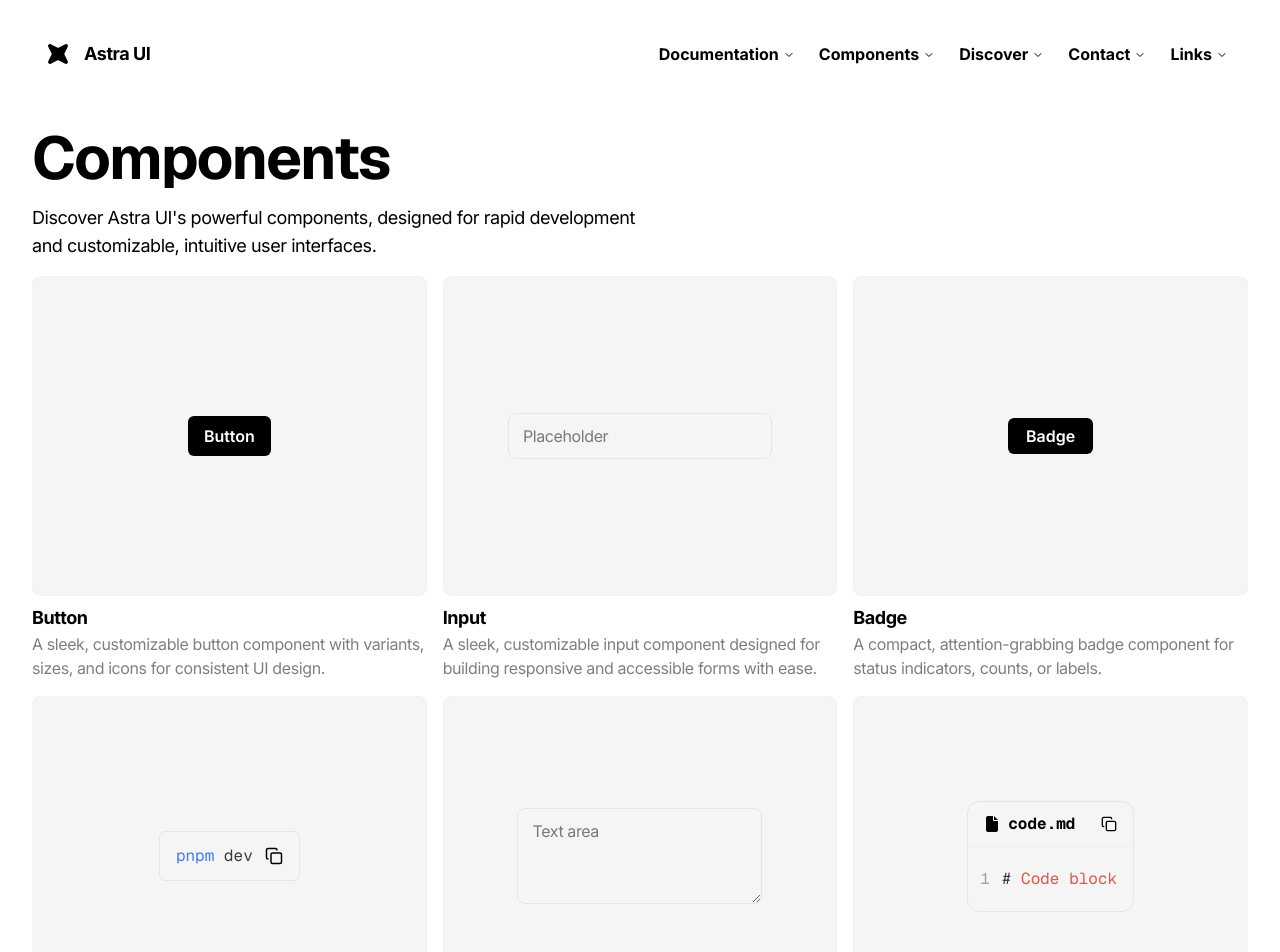
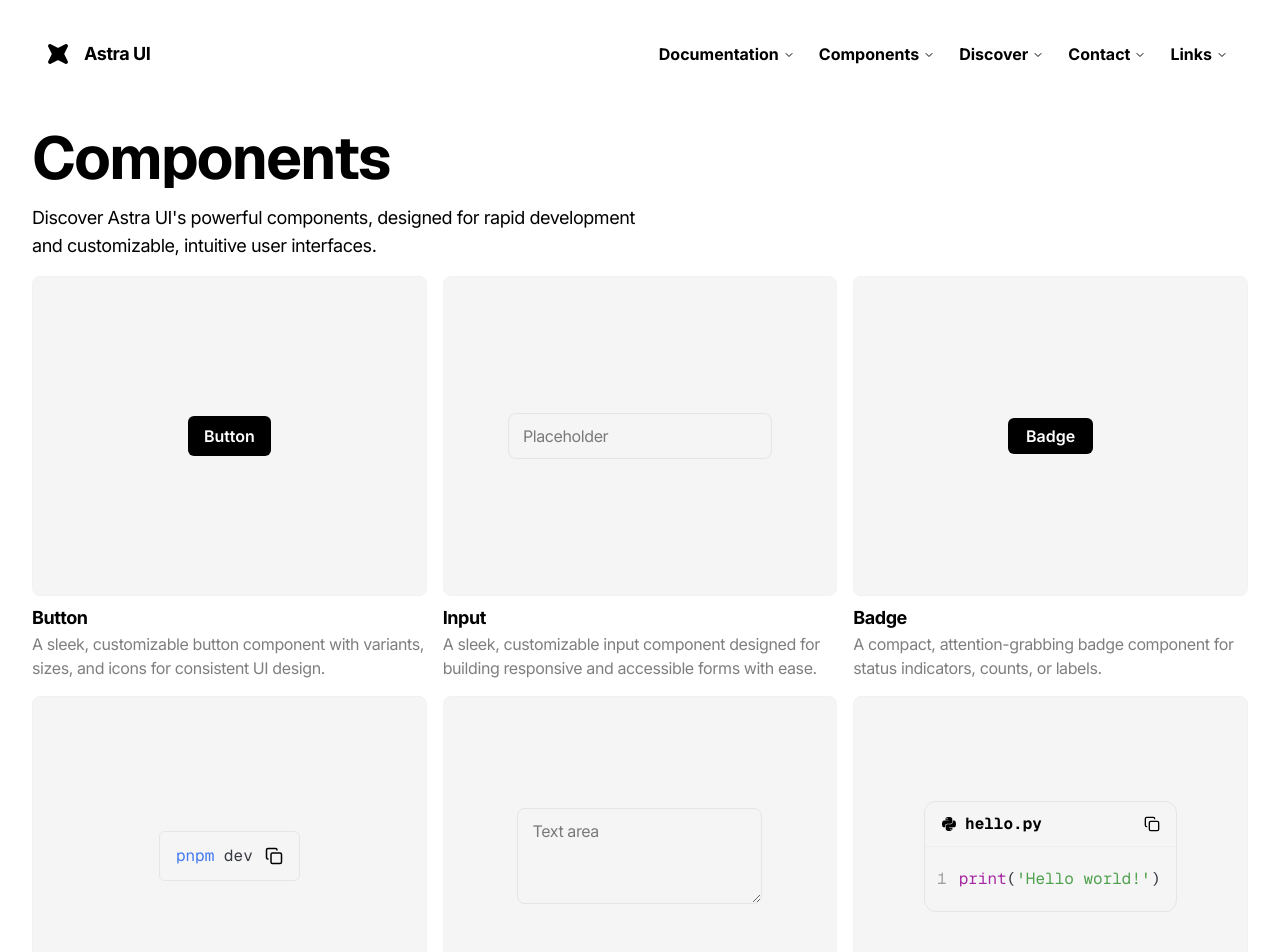
Before and after one commit to astraui/astraui, a Next.js app: page /components in a window 1280 px wide. Shown: the top 952 px of the page. Built offline with nearby package versions, Linux system fonts and the light colour scheme.

Commit message:
Debug code block component

```diff
--- a/components/astra/CodeBlock.tsx
+++ b/components/astra/CodeBlock.tsx
@@ -41,9 +41,9 @@ type CodeBlockProps = {
 };
 
 const CodeBlock: React.FC<CodeBlockProps> = ({
-  code = "# Code block",
-  language = 'md',
-  fileName = "code",
+  code = "print('Hello world!')",
+  language = 'py',
+  fileName = "hello",
   className,
   codeClassName,
 }) => {
@@ -127,7 +127,7 @@ const CodeBlock: React.FC<CodeBlockProps> = ({
               onClick={handleCopy}
               aria-label={copied ? "Copied!" : "Copy code"}
               className={cn(
-                "flex items-center transition-all duration-200 hover:opacity-80 text-black dark:text-white"
+                "flex items-center transition-all duration-200 hover:opacity-80 text-black dark:text-white ml-6"
               )}
               title={copied ? "Copied!" : "Copy code"}
               type="button"
```
